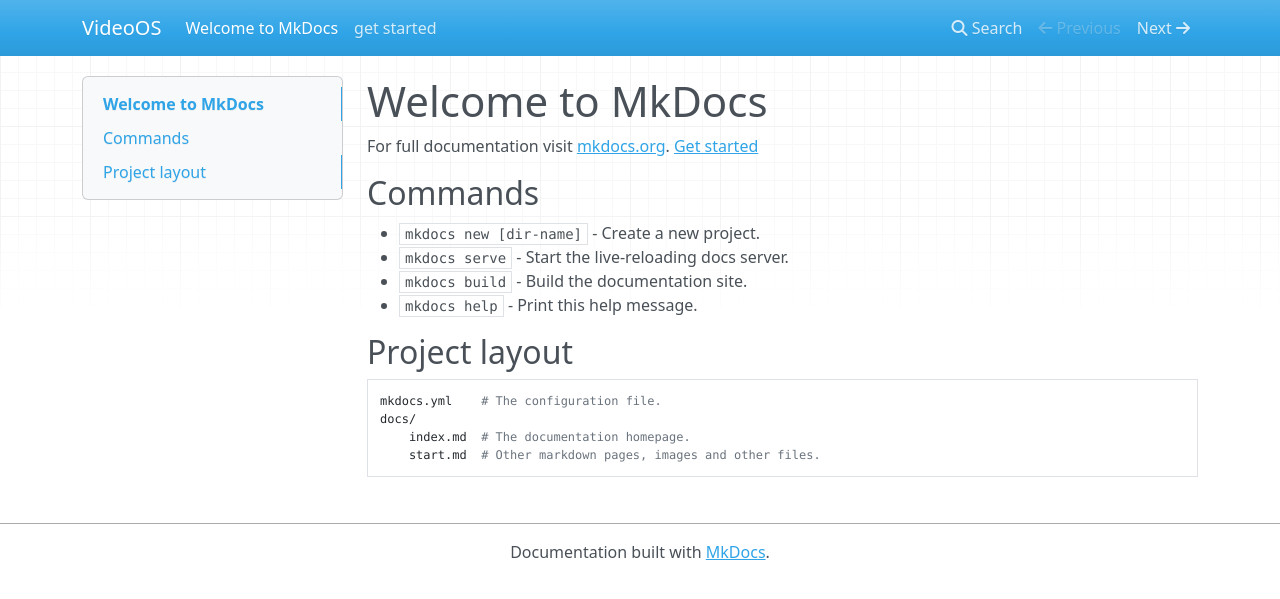
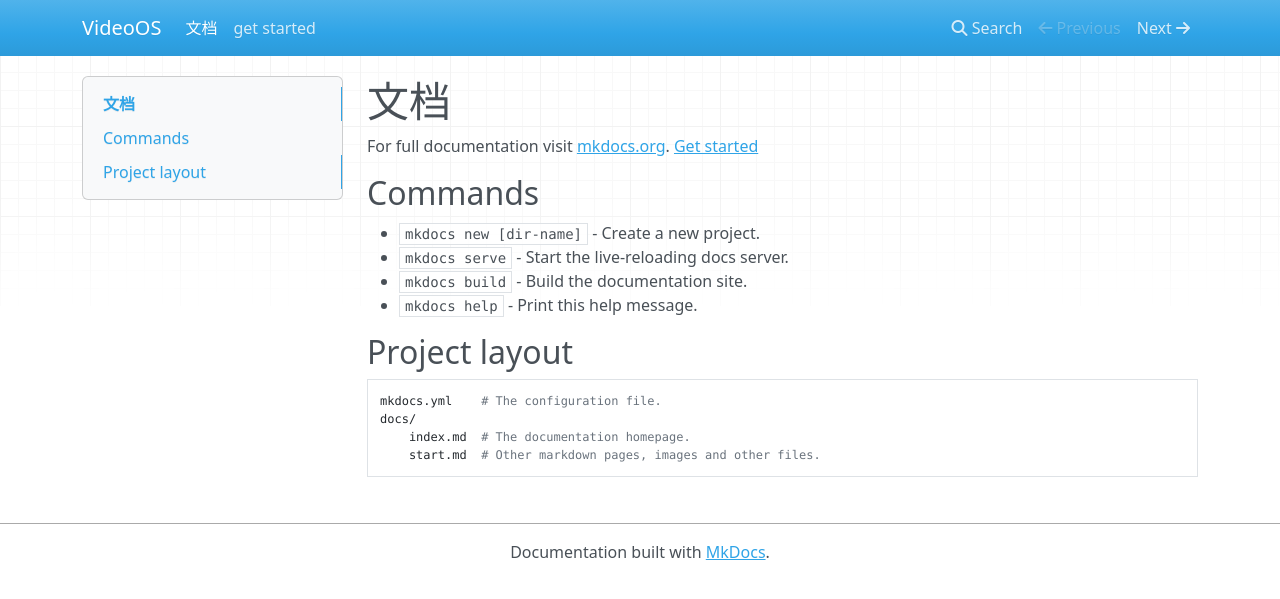
Before and after one commit to VideoOS/VideoOS, an MkDocs documentation site: the page built from docs/index.md, in a window 1280 px wide. Shown: the top 599 px of the page. Built offline with MkDocs 1.6.1, drawn with Linux system fonts in a browser that asks for light colours; nearby versions of some CDN libraries.

Commit message:
Update index.md

```diff
--- a/docs/index.md
+++ b/docs/index.md
@@ -1,4 +1,4 @@
-# Welcome to MkDocs
+# 文档
 
 For full documentation visit [mkdocs.org](https://mkdocs.org).
 [Get started](start)
```
